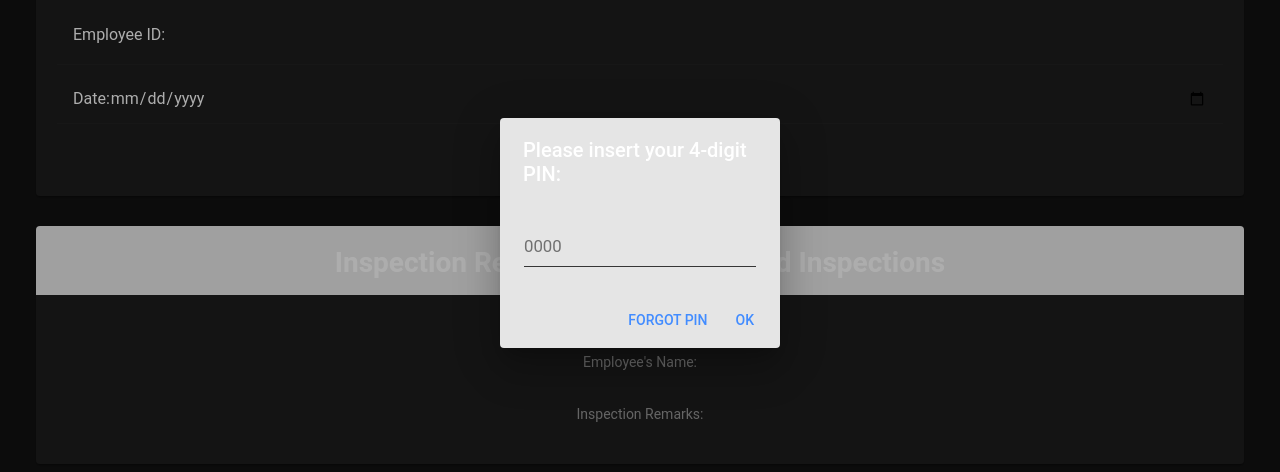
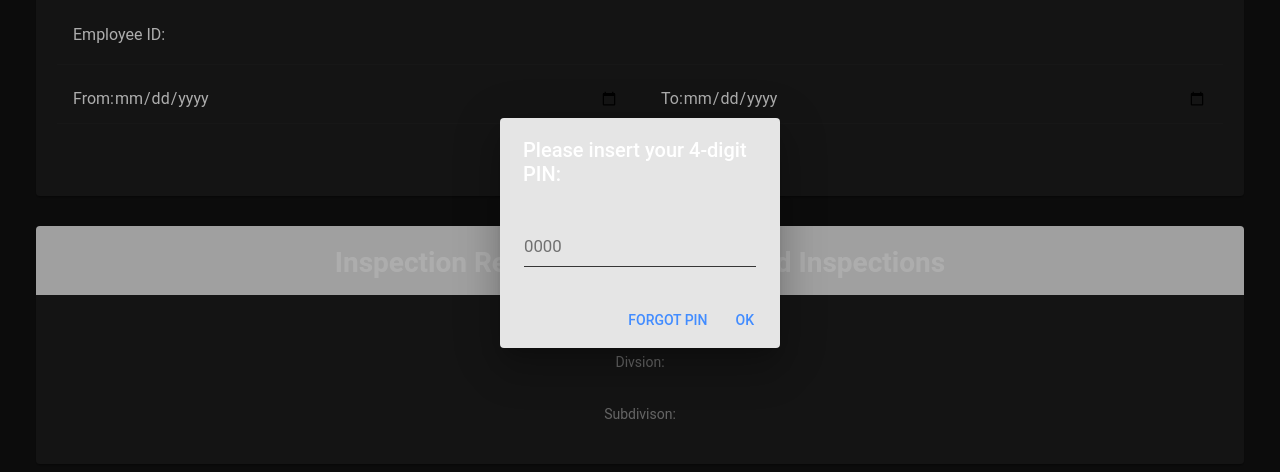
Before and after one commit to rukshankr/UoML2-MARTIS, a React (Create React App) app: page /reports in a window 1280 px wide. Shown: the part 167-639 px from the top of the page. Built offline with nearby package versions, Linux system fonts and the light colour scheme; no server answers.

Commit message:
report generation

```diff
--- a/src/pages/Reports.tsx
+++ b/src/pages/Reports.tsx
@@ -3,26 +3,45 @@ import React, { useState } from 'react'
 import PinBox from '../components/PinBox';
 import axios from 'axios';
 
-const sendGetRequest = () => {
-
-    return axios({
-        url: 'http://localhost:3000/repair/getRepairs',
-        method: 'get'
-    }).then(response => {
-
-        console.log(response.data.data);
-        return response.data;
-    })
-};
+interface RepairPut {
+    put: boolean;
+    message?: string;
+}
 
 const Reports: React.FC = () => {
-    const [repairs, setRepairs] = useState([]);
+    const [reports, setReports] = useState([]);
     const [employeeID, setEmployeeID] = useState<string>();
-    const [date, setDate] = useState<string>();
+    const [initialDate, setinitialDate] = useState<string>();
+    const [finalDate, setfinalDate] = useState<string>();
+    const [putRepair, setPutRepair] = useState<RepairPut>({ put: false });
+    const [emID, setEmID] = useState<string>();
+    const [division, setDivision] = useState<string>();
+    const [subdivision, setSubdivision] = useState<string>();
 
-    React.useEffect(() => {
-        sendGetRequest().then(data => setRepairs(data.data));
-    }, []);
+    const searchJSON = {
+        inspectorID: employeeID,
+        initialDate: initialDate,
+        finalDate: finalDate
+    };
+
+    const searchReports: any = (repairJSON: string) => {
+        console.log(repairJSON)
+        return axios.post(`http://localhost:3000/report/getReports`, repairJSON).then(response => {
+            console.log(response.data.data)
+            if (response.data !== "") {
+                setPutRepair({ put: true, message: response.data.message })
+                setReports(response.data.data)
+                setEmID(response.data.data[0].Name)
+                setDivision(response.data.data[0].Division)
+                setSubdivision(response.data.data[0].SubDivision)
+            }
+            else setPutRepair({ put: true, message: "Results not found" })
+        })
+            .catch(error => {
+                setPutRepair({ put: true, message: error })
+            })
+    };
+
 
     return (
         <IonPage>
@@ -49,7 +68,7 @@ const Reports: React.FC = () => {
                                     <IonRow>
                                         <IonCol>
                                             <IonItem>
-                                                <IonLabel position="floating">Employee ID:</IonLabel>
+                                                <IonLabel position="floating">Employee ID: </IonLabel>
                                                 <IonInput value={employeeID} type="search" onIonChange={(e) => setEmployeeID(e.detail.value!)} />
                                             </IonItem>
                                         </IonCol>
@@ -57,13 +76,21 @@ const Reports: React.FC = () => {
                                     <IonRow>
                                         <IonCol>
                                             <IonItem>
-                                                <IonInput value={date} type="date" onIonChange={(e) => setDate(e.detail.value!)}>Date: </IonInput>
+                                                <IonInput value={initialDate} type="date" onIonChange={(e) => setinitialDate(e.detail.value!)}>From: </IonInput>
+                                            </IonItem>
+                                        </IonCol>
+                                        <IonCol>
+                                            <IonItem>
+                                                <IonInput value={finalDate} type="date" onIonChange={(e) => setfinalDate(e.detail.value!)}>To: </IonInput>
                                             </IonItem>
                                         </IonCol>
                                     </IonRow>
                                     <IonRow>
                                         <IonCol>
-                                            <IonButton color="danger" /*onClick={() => }*/>Search</IonButton>
+                                            <IonButton
+                                                color="danger"
+                                                onClick={() => searchReports(searchJSON)}>
+                                                Search</IonButton>
                                         </IonCol>
                                     </IonRow>
                                 </IonCardContent>
@@ -80,19 +107,25 @@ const Reports: React.FC = () => {
 
                                     <IonRow>
                                         <IonCol>
-                                            <IonLabel position="fixed">Test Date:</IonLabel><br /><br />
+                                            <IonLabel
+                                                position="fixed">
+                                                Employee's Name: {emID ? emID : ""}</IonLabel><br /><br />
 
 
                                         </IonCol>
                                     </IonRow>
                                     <IonRow>
                                         <IonCol>
-                                            <IonLabel position="fixed">Employee's Name:</IonLabel><br /><br />
+                                            <IonLabel
+                                                position="fixed">
+                                                Divsion: {division ? division : ""}</IonLabel><br /><br />
                                         </IonCol>
                                     </IonRow>
                                     <IonRow>
                                         <IonCol>
-                                            <IonLabel position="fixed">Inspection Remarks:</IonLabel><br /><br />
+                                            <IonLabel
+                                            position="fixed">
+                                                Subdivison:{subdivision ? subdivision : ""}</IonLabel><br /><br />
 
                                         </IonCol>
                                     </IonRow>
@@ -115,12 +148,12 @@ const Reports: React.FC = () => {
                                 </IonCardHeader>
                                 <IonCardContent>
                                     {
-                                        repairs.map(item => {
+                                        reports.map(item => {
                                             return (
                                                 <IonRow className="ion-justify-content-center">
-                                                    <IonCol size="4">{item['EngineerID']}</IonCol>
-                                                    <IonCol size="4">{item['RepairDate']}</IonCol>
-                                                    <IonCol size="4">{item['Comment']}</IonCol>
+                                                    <IonCol size="4">{item['testID']}</IonCol>
+                                                    <IonCol size="4">{item['Division']}</IonCol>
+                                                    <IonCol size="4">{item['result']}</IonCol>
                                                 </IonRow>
                                             )
                                         })
```
